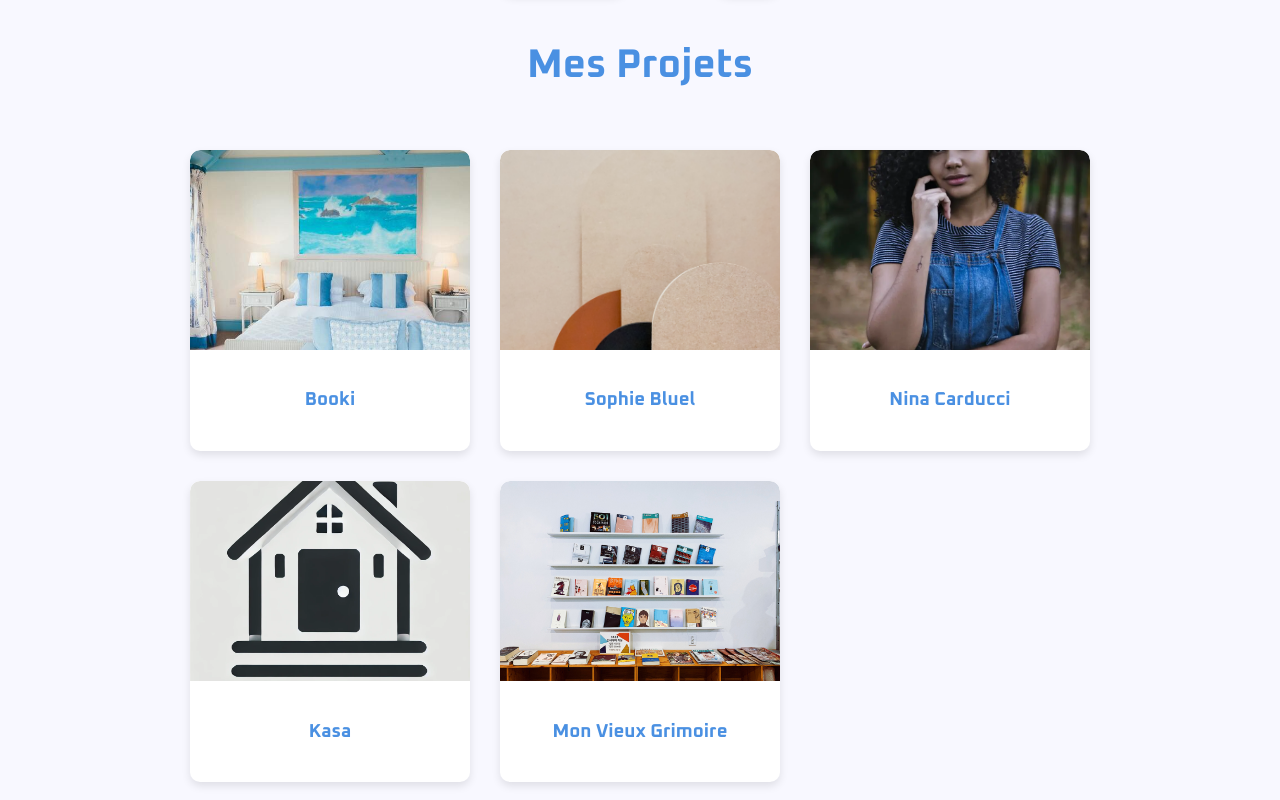
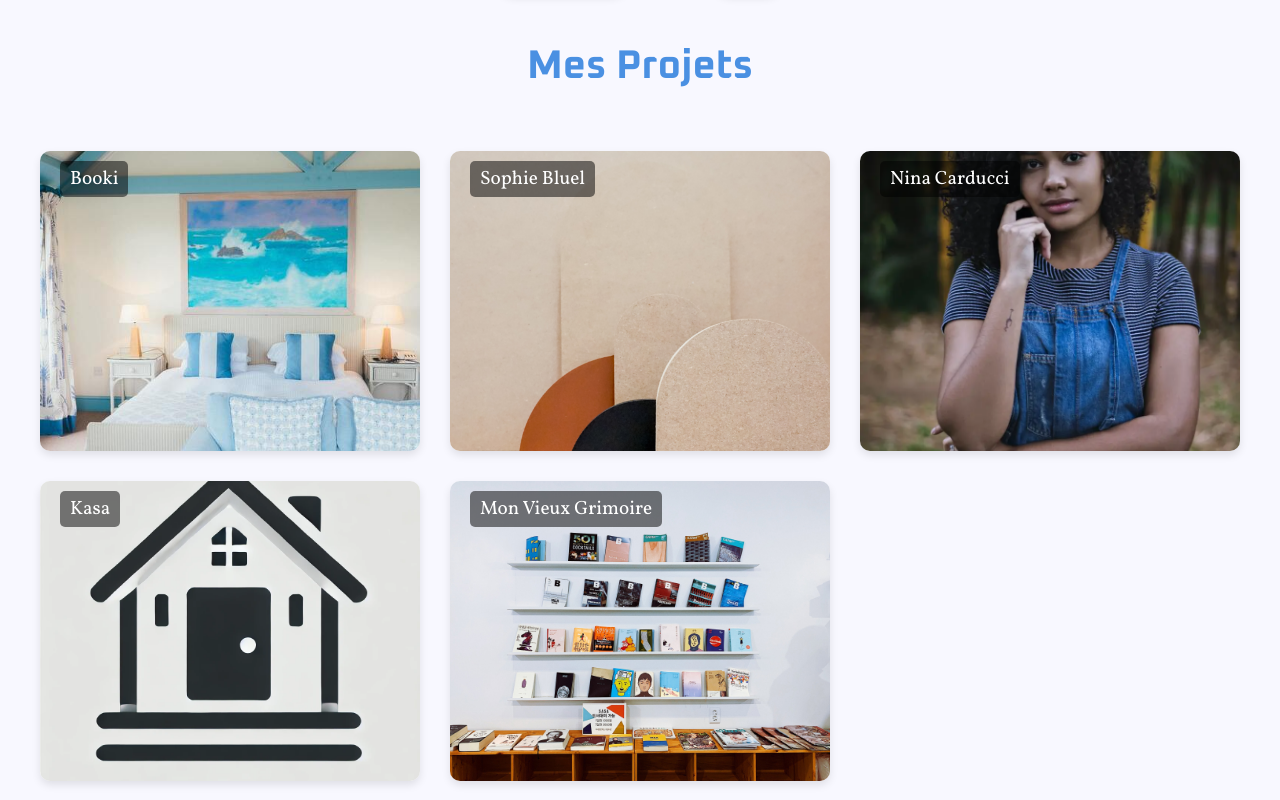
Before and after one commit to Brayann-Graux/Projet_8, a React (Create React App) app: page / in a window 1280 px wide. Shown: the part 640-1440 px from the top of the page. Built offline with nearby package versions, Linux system fonts and the light colour scheme.

Commit message:
project terminer, config contact en cours

```diff
--- a/src/components/Profile/Profile.jsx
+++ b/src/components/Profile/Profile.jsx
@@ -19,7 +19,7 @@ const Profile = () => {
           </div>
           <p>
             Développeur Web Full-Stack passionné par la création de solutions modernes et élégantes,
-            mais également passionné de photographie.
+            mais également passionné de photographie et de jeux vidéo.
           </p>
         </div>
       </div>
--- a/src/components/Projects/Projects.jsx
+++ b/src/components/Projects/Projects.jsx
@@ -1,19 +1,8 @@
-import React, { useState } from 'react';
+import React from 'react';
 import projectsData from '../../data/projects.json'; // Assure-toi que ton fichier JSON est bien importé
 import './Projects.scss';  // Assure-toi d'importer le fichier CSS/SCSS
 
 const Projects = () => {
-  const [activeProject, setActiveProject] = useState(null); // État pour suivre quel projet est actuellement ouvert
-
-  // Fonction pour gérer le clic sur une carte
-  const toggleProject = (projectId) => {
-    if (activeProject === projectId) {
-      setActiveProject(null); // Si la carte est déjà ouverte, on la ferme
-    } else {
-      setActiveProject(projectId); // Ouvrir la carte cliquée
-    }
-  };
-
   return (
     <section id="projects" className="projects-section">
       <h2>Mes Projets</h2>
@@ -21,15 +10,13 @@ const Projects = () => {
         {projectsData.map((project) => (
           <div
             key={project.id}
-            className={`project-card ${activeProject === project.id ? 'active' : ''}`}
-            onClick={() => toggleProject(project.id)}
+            className="project-card"
           >
             <img src={project.image} alt={project.title} className="project-image" />
             <div className="project-info">
-              <h3>{project.title}</h3>
-              {activeProject === project.id && (
               <div className="project-details">
                 <p>{project.description}</p>
+                <p>Langages : {project.languages.join(', ')}</p>
                 <div className="btn-container">
                   <a href={project.codeLink} target="_blank" rel="noopener noreferrer" className="btn github-btn">
                     Voir le code sur GitHub
@@ -41,8 +28,8 @@ const Projects = () => {
                   )}
                 </div>
               </div>
-              )}
             </div>
+            <div className="project-name">{project.title}</div>
           </div>
         ))}
       </div>
--- a/src/components/Projects/Projects.scss
+++ b/src/components/Projects/Projects.scss
@@ -17,11 +17,12 @@
 
   .projects-container {
     display: grid;
-    grid-template-columns: repeat(auto-fill, minmax(280px, 1fr)); /* Grille fluide */
+    grid-template-columns: repeat(auto-fit, minmax(280px, 1fr)); /* Utilisation de auto-fit et minmax */
     gap: 30px; /* Espace entre les cartes */
     max-width: 1200px; /* Taille maximale de la grille */
+    width: calc(100% - 60px); /* Prend toute la largeur avec une marge de 30px à gauche et à droite */
+    padding: 20px 0; /* Ajoute du padding en haut et en bas */
     margin: 0 auto;
-    padding: 20px;
   }
 
   .project-card {
@@ -35,43 +36,55 @@
     display: flex;
     flex-direction: column;
     align-items: center;
+    width: 100%; /* Prend toute la largeur disponible */
+    height: 300px; /* Ajustez selon vos besoins */
     max-width: 400px; /* Taille maximale pour chaque carte */
-    width: 100%; /* Assurez-vous que les cartes utilisent tout l'espace disponible */
 
     &:hover {
       transform: scale(1.05); /* Zoom au survol */
       box-shadow: 0 6px 12px $card-shadow-color;
+
+      .project-info {
+        opacity: 1; /* Afficher les détails au survol */
+        visibility: visible;
+      }
     }
 
     .project-image {
       width: 100%;
-      height: 200px;
+      height: 100%;
       object-fit: cover;
-      border-radius: 10px 10px 0 0;
+      position: absolute;
+      top: 0;
+      left: 0;
+      z-index: 1;
     }
 
     .project-info {
+      position: absolute;
+      bottom: 0;
+      width: 100%;
+      text-align: left;
       padding: 20px;
-      text-align: center;
-      width: 100%;
-
-      h3 {
-        color: $primary-color;
-      }
+      background-color: rgba(0, 0, 0, 0.8);
+      color: white;
+      transition: opacity 0.3s ease, visibility 0.3s ease;
+      opacity: 0; /* Masqué par défaut */
+      visibility: hidden; /* Masqué par défaut */
+      z-index: 2;
 
       .project-details {
-        margin-top: 15px;
-        display: none; /* Masqué par défaut */
+        display: block;
         text-align: left;
-      }
-
-      .project-card.active .project-details {
-        display: block;
+        font-size: 0.9em;
+        margin-top: 10px;
       }
 
       .btn-container {
         display: flex;
-        justify-content: space-between;
+        flex-direction: column; /* Empile les boutons verticalement */
+        align-items: flex-start;
+        gap: 10px;
         margin-top: 20px;
 
         .btn {
@@ -83,14 +96,31 @@
           transition: background-color 0.3s ease;
 
           &:hover {
-            background-color: darken($primary-color, 10%);
+            background-color: lighten($primary-color, 10%);
           }
         }
 
         .github-btn {
           background-color: #333; /* Bouton GitHub noir */
+          transition: background-color 0.3s ease;
+
+          &:hover {
+            background-color: lighten(#333, 10%); /* Éclaircir la couleur noire */
+          }
         }
       }
+    }
+
+    .project-name {
+      position: absolute;
+      top: 10px;
+      left: 20px;
+      z-index: 3;
+      color: white;
+      font-size: 1.2em;
+      background-color: rgba(0, 0, 0, 0.5);
+      padding: 5px 10px;
+      border-radius: 5px;
     }
   }
 }
@@ -98,7 +128,7 @@
 /* Media queries pour ajuster le nombre de cartes par ligne */
 @media (max-width: 1024px) {
   .projects-container {
-    grid-template-columns: repeat(auto-fill, minmax(250px, 1fr)); /* Adaptation fluide pour les tablettes */
+    grid-template-columns: repeat(auto-fit, minmax(200px, 1fr)); /* Adaptation fluide pour les tablettes */
   }
 
   .project-card {
@@ -108,7 +138,7 @@
 
 @media (max-width: 768px) {
   .projects-container {
-    grid-template-columns: repeat(auto-fill, minmax(200px, 1fr)); /* Transition fluide entre tablette et smartphone */
+    grid-template-columns: repeat(auto-fit, minmax(180px, 1fr)); /* Transition fluide entre tablette et smartphone */
   }
 
   .project-card {
```
Lines whose indentation alone changed are shown as unchanged.
